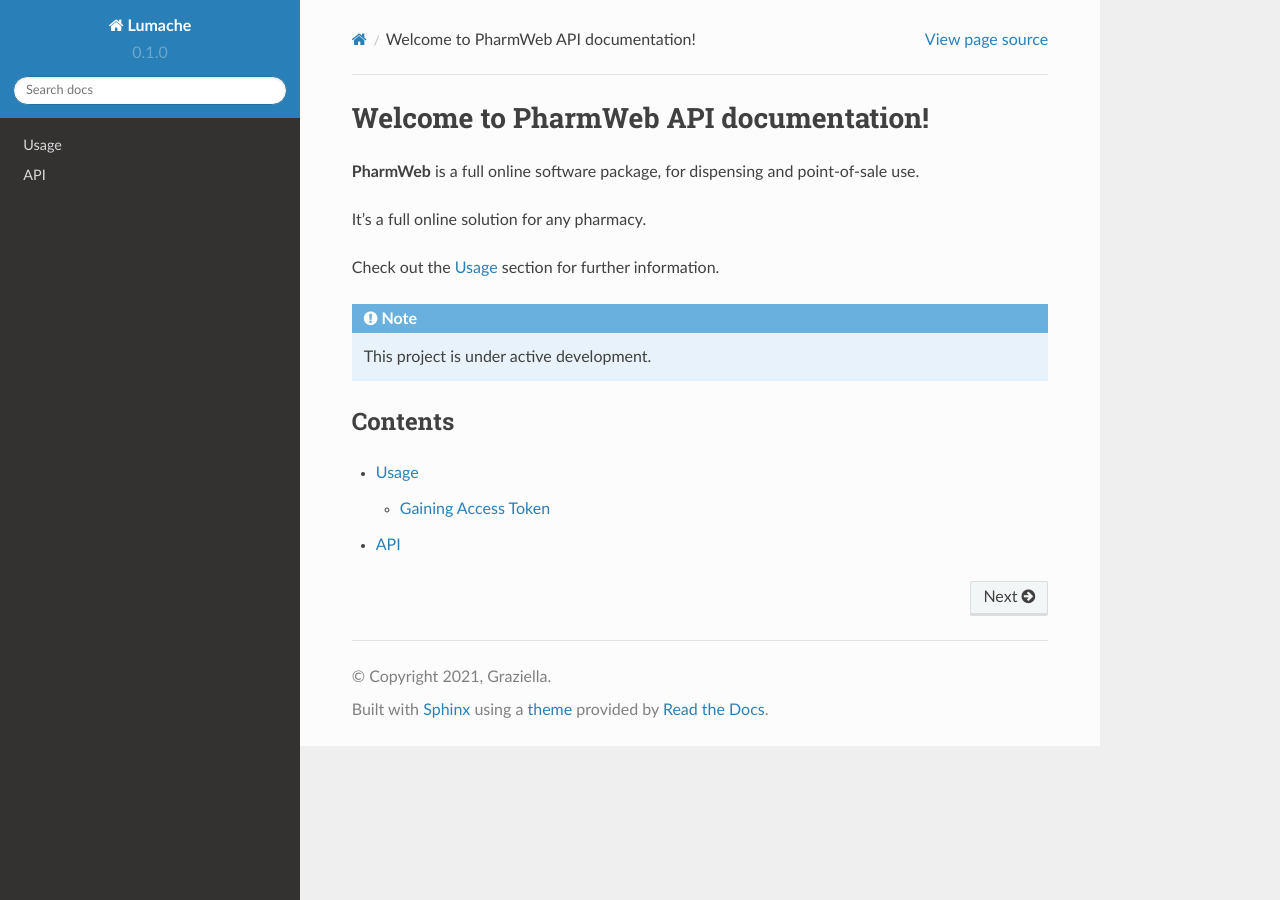
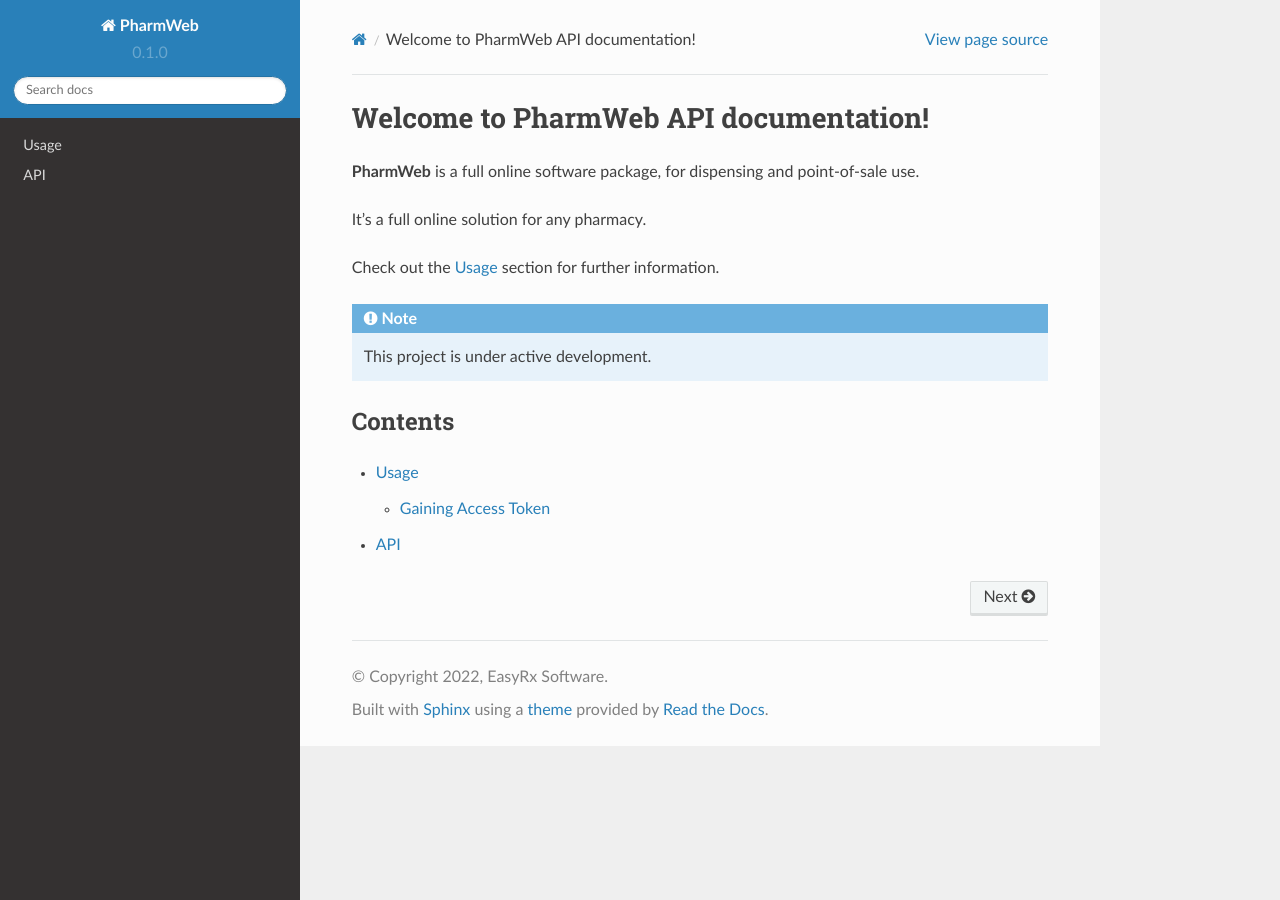
Before and after one commit to Torrafuzar/PharmWebAPI, a Sphinx documentation site: the page built from docs/source/index.rst, in a window 1280 px wide. Built offline with Sphinx 7.4.7 and the Read the Docs theme 2.0.0, drawn with Linux system fonts in a browser that asks for light colours.

Commit message:
Update conf.py

```diff
--- a/docs/source/conf.py
+++ b/docs/source/conf.py
@@ -2,9 +2,9 @@
 
 # -- Project information
 
-project = 'Lumache'
-copyright = '2021, Graziella'
-author = 'Graziella'
+project = 'PharmWeb'
+copyright = '2022, EasyRx Software'
+author = 'Gerald Greyvenstein'
 
 release = '0.1'
 version = '0.1.0'
```
